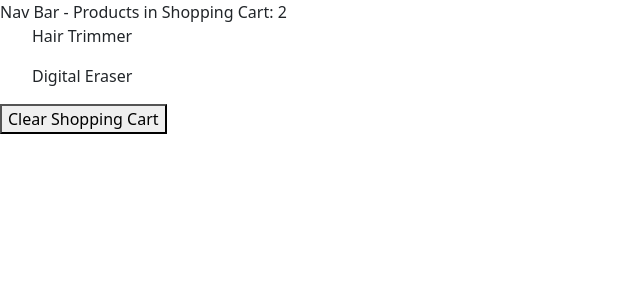
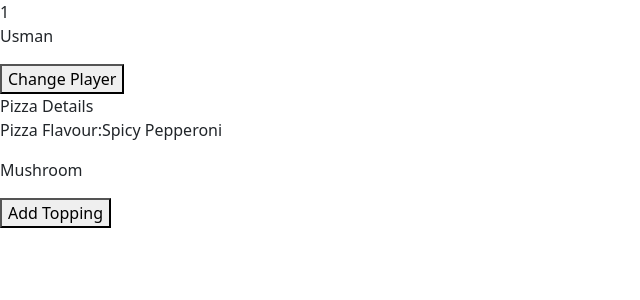
Before and after one commit to codewithghani/react-fundamentals, a React (Vite) app: page / in a window 1280 px wide. Shown: the top 300 px of the page, without its empty margins (0-640 px from the left). Built offline with nearby package versions, Linux system fonts and the light colour scheme.

Commit message:
updating nested objects & arrays using state hook with click event ... an intresting ex by Code with Mosh

```diff
--- a/src/App.tsx
+++ b/src/App.tsx
@@ -1,5 +1,5 @@
 // import { useState } from "react";
-import { useState } from "react";
+// import { useState } from "react";
 import "./App.css";
 // import Alert from "./components/Alert";
 // import Alert from "./components/Alert";
@@ -7,8 +7,9 @@ import "./App.css";
 // import Like from "./components/Like/Like";
 // import UpdatingObjects from "./components/UpdatingObjects";
 // import UpdatingObjectsImmer from "./components/UpdatingObjects-Immer";
-import NavBar from "./components/NavBar";
-import ShoppingCart from "./components/ShoppingCart";
+// import NavBar from "./components/NavBar";
+// import ShoppingCart from "./components/ShoppingCart";
+import UpdatingStateEx from "./components/UpdatingStateEx";
 // import ListGroup from "./components/ListGroup";
 // import NameList from "./components/NameList";
 // import Style from "./components/Style"; /* using of style sheet  */
@@ -16,17 +17,9 @@ import ShoppingCart from "./components/ShoppingCart";
 // import ParentComponent from "./components/ParentComponent";
 
 function App() {
-  const [cartItems, setCartItems] = useState([
-    "Hair Trimmer",
-    "Digital Eraser",
-  ]);
-  const handleClear = () => {
-    setCartItems([]);
-  };
   return (
     <div>
-      <NavBar itemsCount={cartItems.length} />
-      <ShoppingCart cartItems={cartItems} onClear={handleClear} />
+      <UpdatingStateEx />
     </div>
   );
 }
--- /dev/null
+++ b/src/components/UpdatingStateEx.tsx
@@ -0,0 +1,40 @@
+// import React from "react";
+
+import { useState } from "react";
+
+const UpdatingStateEx = () => {
+  const [game, setGame] = useState({
+    id: 1,
+    player: {
+      name: "Usman",
+    },
+  });
+  const [pizza, setPizza] = useState({
+    name: "Spicy Pepperoni",
+    toppings: ["Mushroom"],
+  });
+  const handlePlayerChange = () => {
+    setGame({ ...game, player: { ...game.player, name: "Faris" } });
+  };
+  const handleAddTopping = () => {
+    setPizza({ ...pizza, toppings: [...pizza.toppings, "Green Olives"] });
+  };
+  return (
+    <div>
+      {game.id} <p>{game.player.name}</p>
+      <button onClick={handlePlayerChange} type="button">
+        Change Player
+      </button>
+      <div>Pizza Details</div>
+      <p>Pizza Flavour:{pizza.name} </p>
+      {pizza.toppings.map((topping) => {
+        return <p>{topping}</p>;
+      })}
+      <button onClick={handleAddTopping} type="button">
+        Add Topping
+      </button>
+    </div>
+  );
+};
+
+export default UpdatingStateEx;
```
